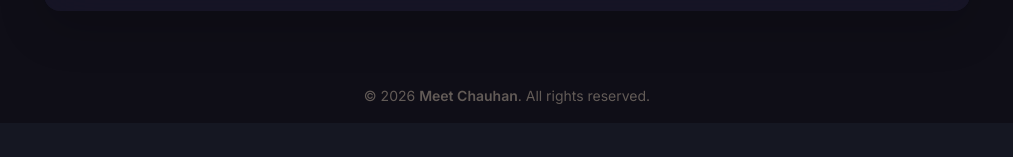
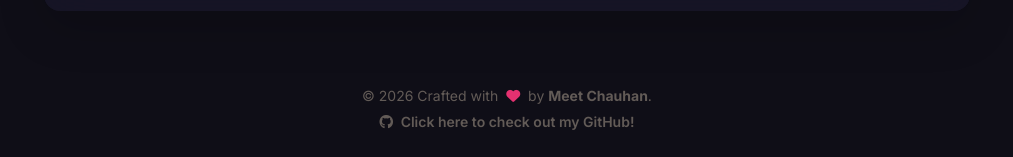
Before and after one commit to meetchauhan17/termwork-website, a Flask app: page / in a window 1280 px wide. Shown: the part 1303-1460 px from the top of the page, without its empty margins (133-1146 px from the left). Before the commit the page ends 1407 px from the top, so only its background shows below. Run offline with Flask 3, Linux system fonts and the light colour scheme; some libraries are stand-ins or nearby versions.

Commit message:
Enhance footer with creative GitHub text

```diff
--- a/templates/index.html
+++ b/templates/index.html
@@ -222,8 +222,13 @@
 </div>
 
 <!-- Footer -->
-<footer class="text-center mt-4 mb-3 text-secondary position-relative z-index-1">
-    <small>&copy; 2026 <a href="https://github.com/meetchauhan17" target="_blank" class="text-secondary fw-semibold" style="text-decoration: none;">Meet Chauhan</a>. All rights reserved.</small>
+<footer class="text-center mt-4 mb-4 text-secondary position-relative z-index-1">
+    <small>
+        &copy; 2026 Crafted with <i class="fa-solid fa-heart text-danger mx-1"></i> by <strong>Meet Chauhan</strong>.<br>
+        <a href="https://github.com/meetchauhan17" target="_blank" class="text-secondary fw-semibold mt-1 d-inline-block hover-bump" style="text-decoration: none;">
+            <i class="fa-brands fa-github me-1"></i> Click here to check out my GitHub!
+        </a>
+    </small>
 </footer>
 
 <!-- Bootstrap & Custom JS -->
```
